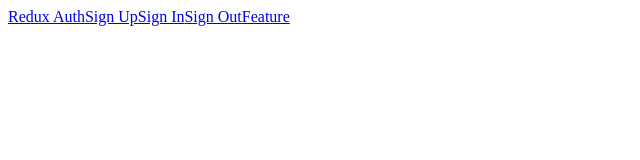
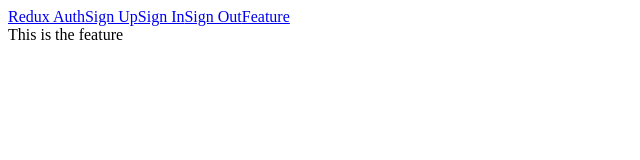
Before and after one commit to Lukazovic/Advanced-React-and-Redux, a React (Create React App) app in the folder Authentication/client/: page /feature in a window 1280 px wide. Shown: the top 160 px of the page, without its empty margins (0-640 px from the left). Built offline with nearby package versions, Linux system fonts and the light colour scheme.

Commit message:
Add a Feature Component

```diff
--- /dev/null
+++ b/Authentication/client/src/components/Feature.js
@@ -0,0 +1,7 @@
+import React from "react";
+
+function Feature() {
+  return <div>This is the feature</div>;
+}
+
+export default Feature;
--- a/Authentication/client/src/index.js
+++ b/Authentication/client/src/index.js
@@ -9,6 +9,7 @@
 import App from "./components/App";
 import Welcome from "./components/Welcome";
 import Signup from "./components/auth/Signup";
+import Feature from "./components/Feature";
 
 const store = createStore(reducers, {}, applyMiddleware(reduxThunk));
 
@@ -19,6 +20,7 @@
         <App>
           <Route exact path="/" component={Welcome} />
           <Route exact path="/signup" component={Signup} />
+          <Route exact path="/feature" component={Feature} />
         </App>
       </BrowserRouter>
     </Provider>
```
